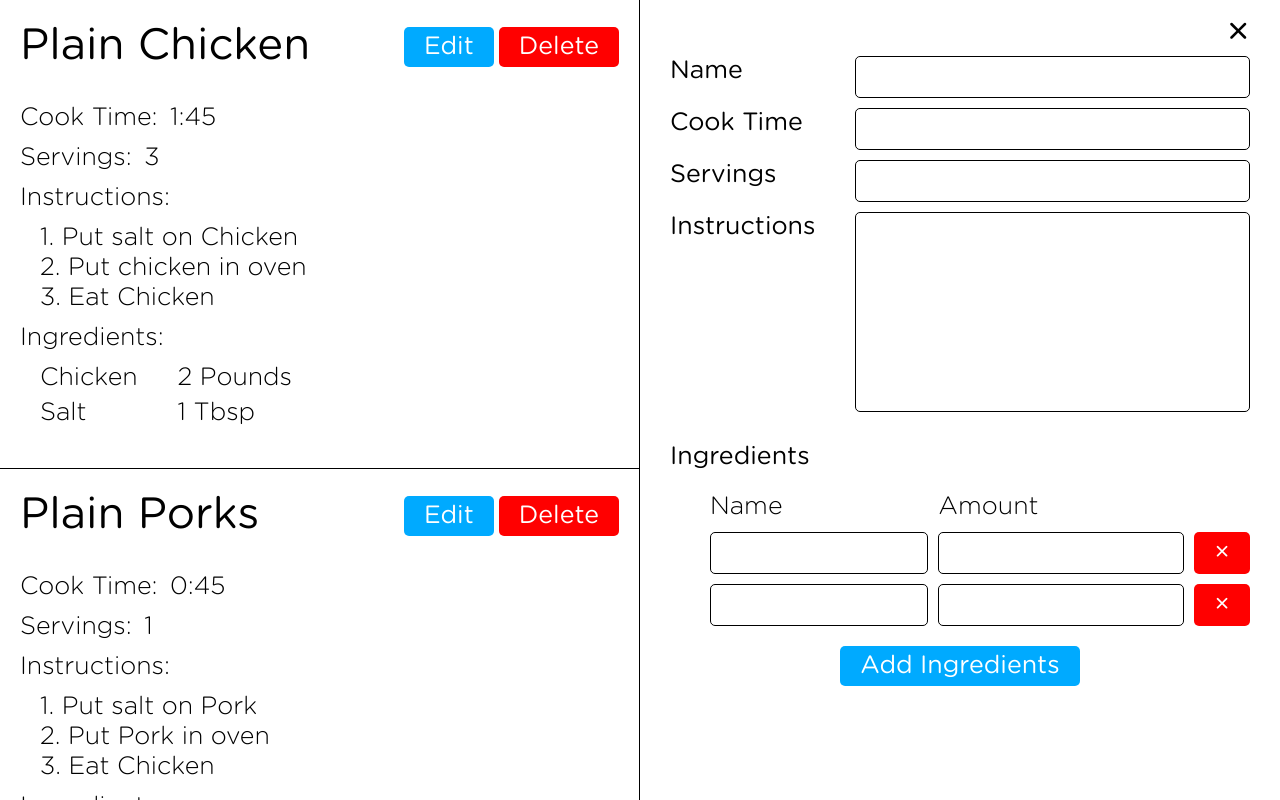
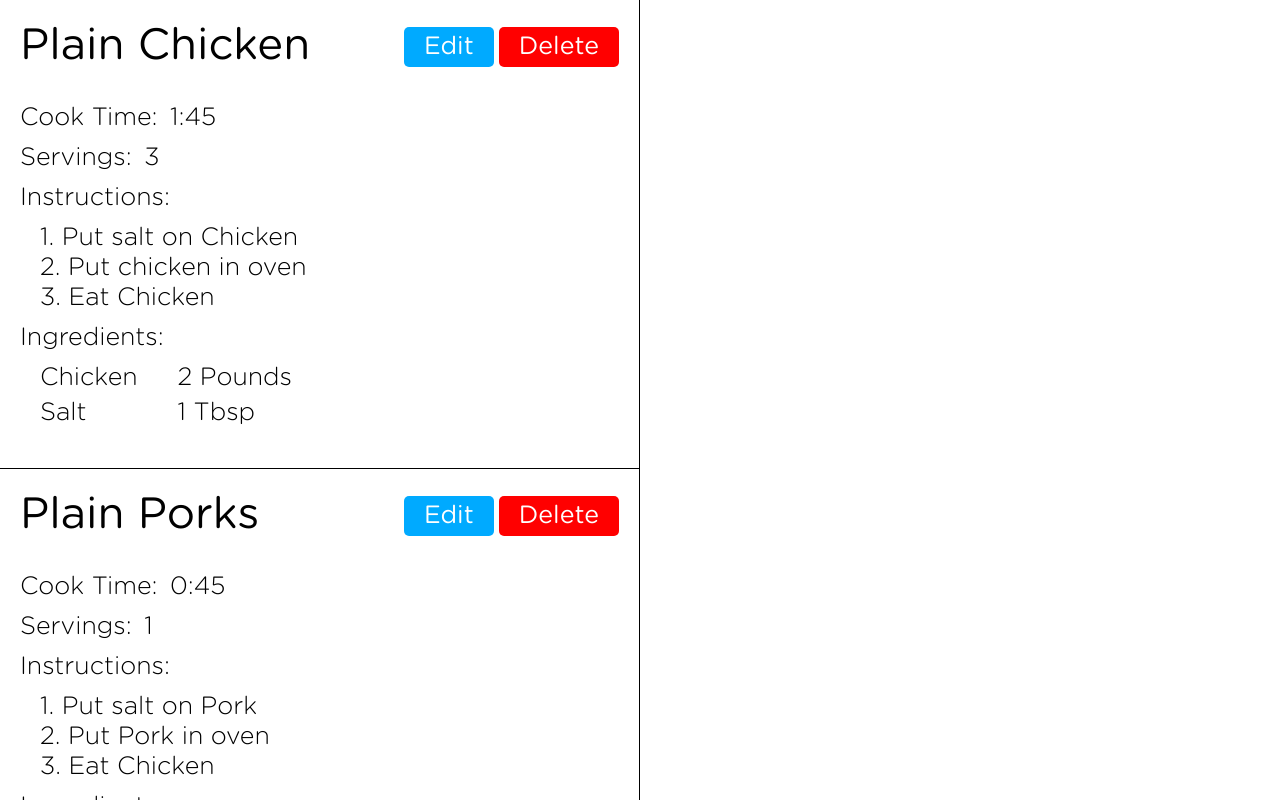
Before and after one commit to harshalashi/recipe-app, a React (Vite) app: page / in a window 1280 px wide. Shown: the top 800 px of the page. Built offline with nearby package versions, Linux system fonts and the light colour scheme.

Commit message:
select recipe functionality deployed

```diff
--- a/src/App.jsx
+++ b/src/App.jsx
@@ -19,7 +19,13 @@ const App = () => {
 
   //Solution for without React.StrictMode
 
+  const [selectedRecipeId, setSelectedRecipeId] = useState();
+
   const [recipes, setRecipes] = useState(sampleRecipes);
+
+  const selectedRecipe = recipes.find(
+    (recipe) => recipe.id === selectedRecipeId
+  );
 
   useEffect(() => {
     const recipeJSON = localStorage.getItem(LOCAL_STORAGE_KEY);
@@ -51,16 +57,20 @@ const App = () => {
   const handleDeleteRecipe = (id) => {
     setRecipes(recipes.filter((recipe) => recipe.id !== id));
   };
+  const handleRecipeSelect = (id) => {
+    setSelectedRecipeId(id);
+  };
 
   const recipeContextValue = {
     handleAddRecipe,
     handleDeleteRecipe,
+    handleRecipeSelect,
   };
 
   return (
     <RecipeContext.Provider value={recipeContextValue}>
       <RecipeList recipes={recipes} />
-      <RecipeEdit />
+      {selectedRecipe && <RecipeEdit recipe={selectedRecipe} />}
     </RecipeContext.Provider>
   );
 };
--- a/src/components/edit/RecipeEdit.jsx
+++ b/src/components/edit/RecipeEdit.jsx
@@ -1,6 +1,6 @@
 import React from 'react';
 import RecipeIngredientEdit from './RecipeIngredientEdit';
-const RecipeEdit = () => {
+const RecipeEdit = ({ recipe }) => {
   return (
     <div className="recipe-edit">
       <div className="recipe-edit__remove-button-container">
@@ -14,6 +14,7 @@ const RecipeEdit = () => {
           type="text"
           name="name"
           id="name"
+          value={recipe.name}
           className="recipe-edit__input"
         />
 
@@ -24,6 +25,7 @@ const RecipeEdit = () => {
           type="text"
           name="cookTime"
           id="cookTime"
+          value={recipe.cookTime}
           className="recipe-edit__input"
         />
 
@@ -35,6 +37,7 @@ const RecipeEdit = () => {
           min="1"
           name="servings"
           id="servings"
+          value={recipe.servings}
           className="recipe-edit__input"
         />
 
@@ -45,7 +48,9 @@ const RecipeEdit = () => {
           name="instructions"
           id="instructions"
           className="recipe-edit__input"
-        />
+        >
+          {recipe.instructions}
+        </textarea>
       </div>
       <br />
       <label className="recipe-edit__label">Ingredients</label>
@@ -53,8 +58,9 @@ const RecipeEdit = () => {
         <div>Name</div>
         <div>Amount</div>
         <div></div>
-        <RecipeIngredientEdit />
-        <RecipeIngredientEdit />
+        {recipe.ingredients.map((ingredient) => (
+          <RecipeIngredientEdit key={ingredient.id} ingredient={ingredient} />
+        ))}
       </div>
       <div className="recipe-edit__add-ingredient-btn-container">
         <button className="btn btn--primary">Add Ingredients </button>
--- a/src/components/edit/RecipeIngredientEdit.jsx
+++ b/src/components/edit/RecipeIngredientEdit.jsx
@@ -1,10 +1,19 @@
 import React from 'react';
+import Ingredient from '../ingredient/Ingredient';
 
-const RecipeIngredientEdit = () => {
+const RecipeIngredientEdit = ({ ingredient }) => {
   return (
     <>
-      <input className="recipe-edit__input" type="text" />
-      <input className="recipe-edit__input" type="text" />
+      <input
+        value={ingredient.name}
+        className="recipe-edit__input"
+        type="text"
+      />
+      <input
+        value={ingredient.amount}
+        className="recipe-edit__input"
+        type="text"
+      />
       <button className="btn btn--danger">&times;</button>
     </>
   );
--- a/src/components/recipe/Recipe.jsx
+++ b/src/components/recipe/Recipe.jsx
@@ -5,14 +5,19 @@ import IngredientList from '../ingredient/IngredientList';
 import { RecipeContext } from '../../App';
 
 const Recipe = (props) => {
-  const { handleDeleteRecipe } = useContext(RecipeContext);
+  const { handleDeleteRecipe, handleRecipeSelect } = useContext(RecipeContext);
   // const { name, cookTime, servings, instructions, ingredients } = props;
   return (
     <div className="recipe">
       <div className="recipe__header">
         <h3 className="recipe__title">{props.name}</h3>
         <div>
-          <button className="btn btn--primary mr-1">Edit</button>
+          <button
+            className="btn btn--primary mr-1"
+            onClick={() => handleRecipeSelect(props.id)}
+          >
+            Edit
+          </button>
           <button
             className="btn btn--danger"
             onClick={() => handleDeleteRecipe(props.id)}
```
